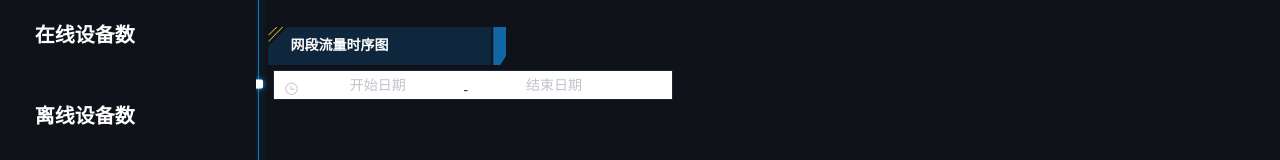
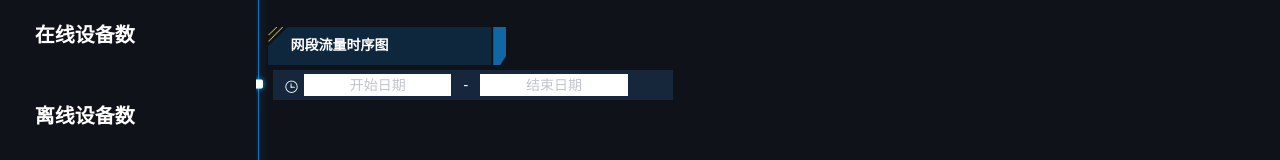
Before and after one commit to CSGcxy/csgrebuild, a Vue app: page /#/networkTraffic in a window 1280 px wide. Shown: the part 546-706 px from the top of the page. Built offline with nearby package versions, Linux system fonts and the light colour scheme; no server answers.

Commit message:
修改了网段流量网段流量时序图css样式

```diff
--- a/src/assets/css/networkTraffic.css
+++ b/src/assets/css/networkTraffic.css
@@ -280,27 +280,39 @@ input {
 }
 
 .center-bottom>.timeInterval /deep/ .el-input__inner {
-    color: #fff;
     height: 30px;
     line-height: 30px;
     border: 1px solid #17283B;
     border-radius: 0;
+    background-color: #17273B;
 }
 
 .center-bottom>.timeInterval /deep/ .el-date-editor.el-input {
     width: 30%;
 }
 
-.center-bottom>.timeInterval /deep/ .el-input__icon {
+.center-bottom>.timeInterval /deep/ .el-date-editor .el-range__icon {
+    height: 30px;
+    color: #fff;
+}
+
+.center-bottom>.timeInterval /deep/ .el-date-editor .el-range-separator {
+    color: #fff;
+    height: 30px;
     line-height: 30px;
 }
 
-.center-bottom>.timeInterval /deep/ .el-input__prefix {
-    color: #2E679E;
+.center-bottom>.timeInterval /deep/ .el-date-editor .el-range__close-icon {
+    color: #fff;
+    line-height: 30px;
 }
 
-.center-bottom>.timeInterval /deep/ .el-input__suffix {
+.center-bottom>.timeInterval /deep/ .el-date-editor .el-range-input {
     color: #fff;
+}
+
+.center-bottom>.timeInterval /deep/ .el-input__icon {
+    height: 30px;
 }
 
 .center-bottom>.bottom-1>.title-box-center {
```
